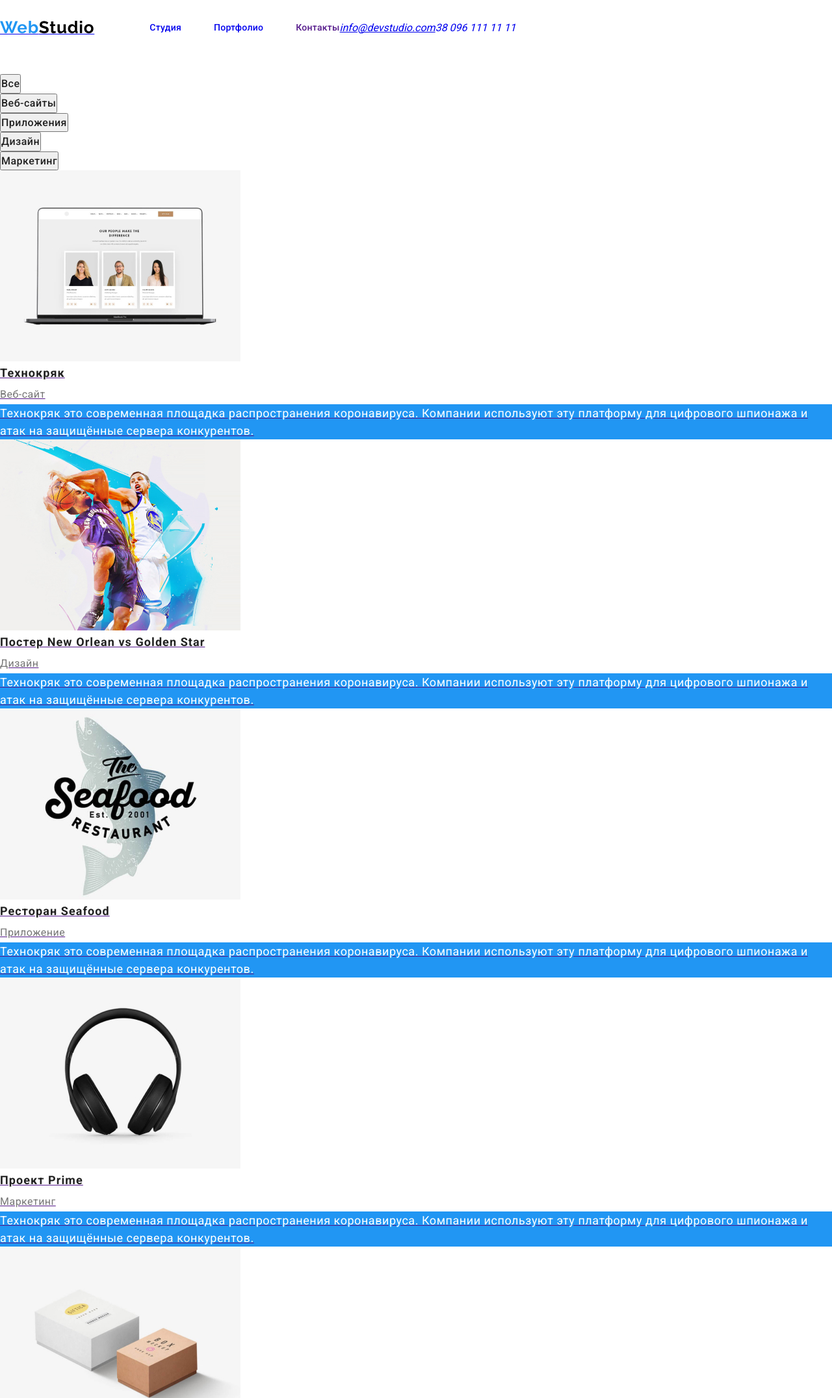
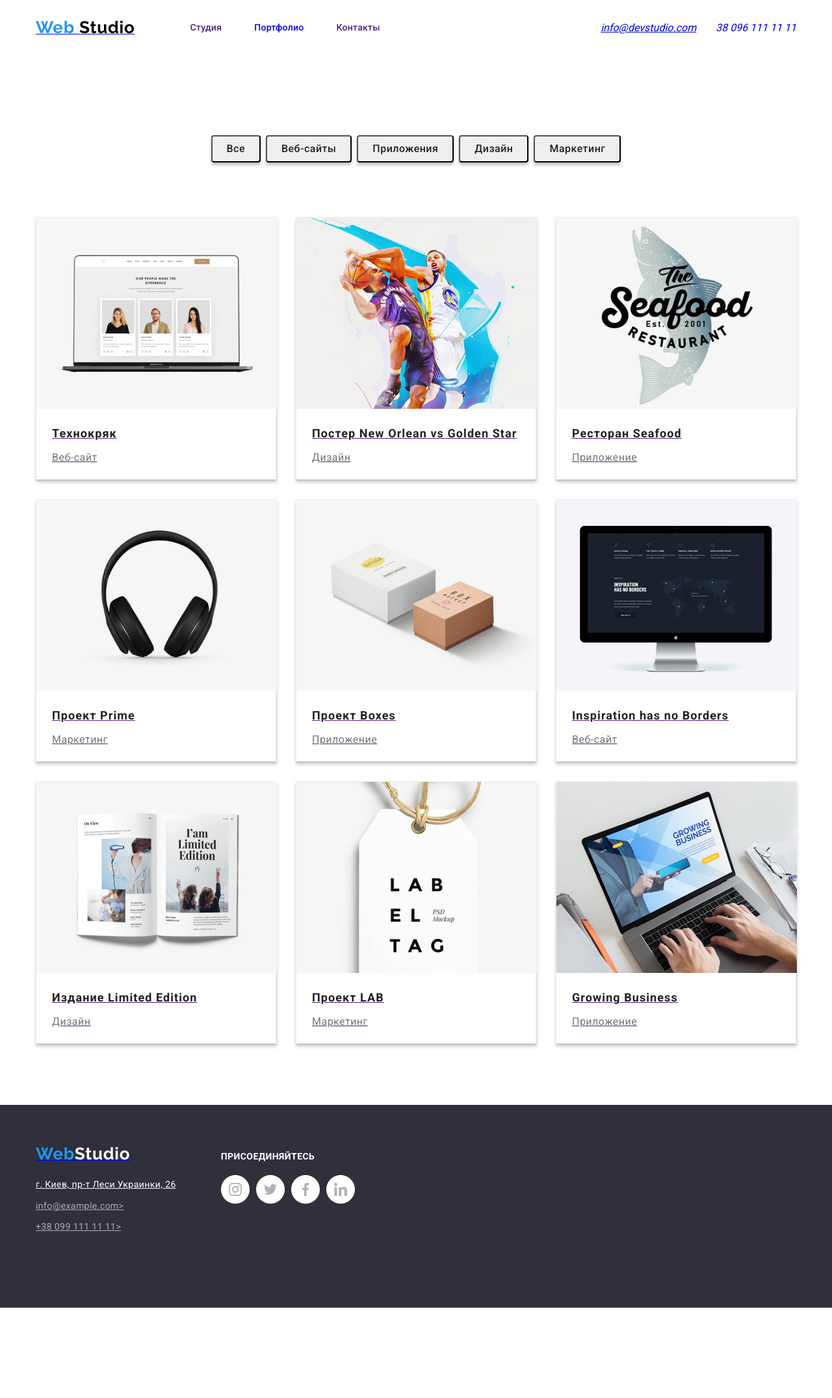
Before and after one commit to Oleg-ua7/goit-markup-hw-03, a plain HTML site: page portfolio.html in a window 1280 px wide. Shown: the part 29-2180 px from the top of the page at 65% size. After the commit the page ends 2041 px from the top, so only its background shows below. Drawn offline with Linux system fonts and the light colour scheme.

Commit message:
Добавляет стили портфолио

```diff
--- a/css/style.css
+++ b/css/style.css
@@ -47,6 +47,11 @@ img {
 .logo:hover,
 .logo:focus {
   color: var(--accent-color);
+}
+
+.navigation-link-logo {
+  padding-top: 24px;
+  padding-bottom: 25px;
 }
 
 .logo-item {
@@ -173,6 +178,7 @@ img {
 
 .hero {
   display: flex;
+  padding-bottom: 200px;
 }
 
 .hero-title {
@@ -181,7 +187,7 @@ img {
   font-size: 56px;
   line-height: 1.43;
   text-align: center;
-  margin-top: 0px;
+  margin-top: 200px;
   margin-bottom: 30px;
 }
 
@@ -309,6 +315,8 @@ h1 {
 /*our team*/
 
 .our-team {
+  /* background-color: #f5f4fa; */
+  padding-top: 94px;
   padding-bottom: 94px;
 }
 
@@ -347,7 +355,12 @@ h1 {
 
 /*clients*/
 
+.doing {
+  padding-top: 94px;
+}
+
 .clients {
+  padding-top: 94px;
   padding-bottom: 94px;
 }
 
@@ -363,11 +376,20 @@ h1 {
   background-color: var(--accent-color);
 }
 
-..title-doing-icon {
+/* .title-doing-icon {
   margin-top: 20px;
   margin-right: 63px;
   margin-bottom: 20px;
   margin-left: 63px;
+} */
+
+.title-doing-icon {
+  display: flex;
+  justify-content: center;
+  align-items: center;
+  border: 1px solid;
+  width: 170px;
+  height: 90px;
 }
 
 .title-doing-item {
@@ -375,10 +397,13 @@ h1 {
   justify-content: center;
 }
 
-.title-doing-list {
+/* .title-doing-list {
   border: 1px solid;
   width: 170px;
   height: 90px;
+} */
+
+.title-doing-list:not(:last-child) {
   margin-right: 30px;
 }
 
@@ -398,9 +423,13 @@ h1 {
 .studio:focus {
 }
 
+/* .address {
+  display: flex;
+  justify-content: space-around;
+} */
+
 .address-subtitle {
   display: flex;
-  padding-bottom: 94px;
   list-style: none;
   text-decoration: none;
 }
@@ -449,7 +478,70 @@ h1 {
   color: var(--primary-white-color);
 }
 
+.footer {
+  background-color: #2f303a;
+}
+
+.footer-logo {
+  margin-right: 69px;
+}
+
+.footer-logo-link {
+  display: block;
+  margin-bottom: 20px;
+}
+
+.footer-address-link {
+  margin-bottom: 9px;
+}
+
+.footer-social-icon {
+  display: flex;
+  justify-content: center;
+}
+
+.join-center {
+  display: flex;
+  align-items: center;
+  margin-bottom: 20px;
+}
+
+.footer-center {
+  margin-bottom: 100px;
+  margin-right: 94px;
+}
+
+.footer-container {
+  display: flex;
+  padding-top: 60px;
+  padding-bottom: 60px;
+  align-items: baseline;
+}
+
+.footer-icon-lable:not(:last-child) {
+  margin-right: 10px;
+}
+
+/* .footer-icon-lable:last-child {
+  margin-right: 0px;
+} */
+
 /*portfolio*/
+
+.button {
+  display: flex;
+  justify-content: center;
+  /* padding-top: 93px; */
+}
+
+.portfolio-content {
+  padding-top: 93px;
+  padding-bottom: 50px;
+}
+
+.portfolio-btn-item:not(:last-child) {
+  margin-right: 8px;
+}
 
 .portfolio-btn {
   font-family: var(--main-font);
@@ -460,6 +552,12 @@ h1 {
   text-align: center;
   letter-spacing: 0.03em;
   color: var(--primary-text-color);
+  padding-top: 6px;
+  padding-right: 22px;
+  padding-bottom: 6px;
+  padding-left: 22px;
+  box-shadow: 0px 4px 4px rgba(0, 0, 0, 0.25);
+  border-radius: 4px;
 }
 
 .portfolio-btn:hover,
@@ -500,3 +598,44 @@ h1 {
   color: var(--primary-white-color);
   background-color: var(--accent-color);
 }
+
+.flex-container {
+  display: flex;
+  flex-wrap: wrap;
+  padding-top: 34px;
+  padding-bottom: 93.86px;
+}
+
+.flex-element {
+  width: 370px;
+  height: 404px;
+  margin-right: 30px;
+  margin-bottom: 30px;
+  border: 1px solid #eeeeee;
+  box-shadow: 1px 4px 6px rgba(0, 0, 0, 0.16), 0px 4px 4px rgba(0, 0, 0, 0.06),
+    0px 1px 1px rgba(0, 0, 0, 0.12);
+}
+
+.flex-element:nth-child(3n) {
+  margin-right: 0;
+}
+
+.flex-element:nth-last-child(-n + 3) {
+  margin-bottom: 0;
+}
+
+.portfolio-img {
+  margin-bottom: 20px;
+}
+
+.title-item {
+  margin-right: 24px;
+  margin-bottom: 4px;
+  margin-left: 24px;
+}
+
+.description-item {
+  margin-right: 24px;
+  margin-bottom: 20px;
+  margin-left: 24px;
+}
--- a/portfolio.html
+++ b/portfolio.html
@@ -14,13 +14,15 @@
 <body>
   <!-- Шапка сайта -->
   <header class="header">
+    <div class="container">
       <nav class="navigation">
-      <a href="/">
-        <span class="logo">Web</span><span class="logo-item">Studio</span></a>
+        <a class="navigation-link-logo" href="./index.html">
+          <span class="logo">Web </span>
+          <span class="logo-item">Studio</span></a>
 
         <ul class="navigation-list list">
           <li class="navigation-list-item">
-          <a class="navigation-list-link link" href="./index.html" class="link">Студия</a>
+            <a class="navigation-list-link link" href="" class="link">Студия</a>
           </li>
           <li class="navigation-list-item">
             <a class="navigation-list-link link" href="./portfolio.html" class="link">Портфолио</a>
@@ -29,9 +31,9 @@
             <a class="header-list-link link" href="">Контакты</a>
           </li>
         </ul>
-
+        <div class="header-utils">
           <ul class="address">
-        <li>
+            <li class="address-mail">
               <address>
                 <a class="header-mail-link" href="mailto:info@devstudio.com">info@devstudio.com</a>
               </address>
@@ -42,128 +44,152 @@
               </address>
             </li>
           </ul>
+        </div>
       </nav>
+    </div>
   </header>
 
     <main>
       <!-- Преимущества -->
      <section class="portfolio" >
        <h1 hidden>Портфолио</h1>
-      <ul class="button address" >
-        <li><button class="portfolio-btn" type="button" >Все</button></li>
-        <li><button class="portfolio-btn" type="button" >Веб-сайты</button></li>
-        <li><button class="portfolio-btn" type="button" >Приложения</button></li>
-        <li><button class="portfolio-btn" type="button" >Дизайн</button></li>
-        <li><button class="portfolio-btn" type="button" >Маркетинг</button></li>
+       <div class="container portfolio-content">
+          <ul class="button address">
+            <li class="portfolio-btn-item" ><button class="portfolio-btn" type="button">Все</button></li>
+            <li class="portfolio-btn-item" ><button class="portfolio-btn" type="button">Веб-сайты</button></li>
+            <li class="portfolio-btn-item" ><button class="portfolio-btn" type="button">Приложения</button></li>
+            <li class="portfolio-btn-item" ><button class="portfolio-btn" type="button">Дизайн</button></li>
+            <li class="portfolio-btn-item" ><button class="portfolio-btn" type="button">Маркетинг</button></li>
           </ul>
-      <ul class="address" >
-        <li>
+       </div>
+
+       <div class="container">
+          <ul class="address flex-container">
+            <li class="flex-element">
               <a href="">
-          <img src="./images/portfolio/noteb.jpg" alt="Ноутбук" width="370" height="294">
-          <h2 class="portfolio-title" >Технокряк</h2>
-          <p class="portfolio-description" >Веб-сайт</p>
-          <p class="portfolio-description-item" >Технокряк это современная площадка распространения коронавируса. Компании используют эту платформу для цифрового
-          шпионажа и атак на защищённые сервера конкурентов.</p>
+                <img class="portfolio-img" src="./images/portfolio/noteb.jpg" alt="Ноутбук" width="370" height="294">
+                  <h2 class="portfolio-title title-item ">Технокряк</h2>
+                  <p class="portfolio-description description-item">Веб-сайт</p>
+                <!-- <p class="portfolio-description-item">Технокряк это современная площадка распространения коронавируса. Компании
+                  используют эту платформу для цифрового
+                  шпионажа и атак на защищённые сервера конкурентов.</p> -->
               </a>
             </li>
-        <li>
+            <li class="flex-element">
               <a href="">
-          <img src="./images/portfolio/new-orlean.jpg" alt="Баскетболист" width="370" height="294">
-          <h2 class="portfolio-title" >Постер New Orlean vs Golden Star</h2>
-          <p class="portfolio-description" >Дизайн</p>
-          <p class="portfolio-description-item" >Технокряк это современная площадка распространения коронавируса. Компании используют эту платформу для цифрового шпионажа и атак на защищённые сервера конкурентов.</p>
+                <img class="portfolio-img" src="./images/portfolio/new-orlean.jpg" alt="Баскетболист" width="370" height="294">
+                <h2 class="portfolio-title title-item ">Постер New Orlean vs Golden Star</h2>
+                <p class="portfolio-description description-item ">Дизайн</p>
+                <!-- <p class="portfolio-description-item">Технокряк это современная площадка распространения коронавируса. Компании
+                  используют эту платформу для цифрового шпионажа и атак на защищённые сервера конкурентов.</p> -->
               </a>
             </li>
-        <li>
+            <li class="flex-element">
               <a href="">
-          <img src="./images/portfolio/restoran.jpg" alt="Логотип" width="370" height="294">
-          <h2 class="portfolio-title" >Ресторан Seafood</h2>
-          <p class="portfolio-description" >Приложение</p>
-          <p class="portfolio-description-item" >Технокряк это современная площадка распространения коронавируса. Компании используют эту платформу для цифрового шпионажа и атак на защищённые сервера конкурентов.</p>
+                <img class="portfolio-img" src="./images/portfolio/restoran.jpg" alt="Логотип" width="370" height="294">
+                <h2 class="portfolio-title title-item ">Ресторан Seafood</h2>
+                <p class="portfolio-description description-item ">Приложение</p>
+                <!-- <p class="portfolio-description-item">Технокряк это современная площадка распространения коронавируса. Компании
+                  используют эту платформу для цифрового шпионажа и атак на защищённые сервера конкурентов.</p> -->
               </a>
             </li>
-        <li>
+            <li class="flex-element">
               <a href="">
-          <img src="./images/portfolio/project-prime.jpg" alt="Наушники" width="370" height="294">
-          <h2 class="portfolio-title" >Проект Prime</h2>
-          <p class="portfolio-description" >Маркетинг</p>
-          <p class="portfolio-description-item" >Технокряк это современная площадка распространения коронавируса. Компании используют эту платформу для цифрового шпионажа и атак на защищённые сервера конкурентов.</p>
+                <img class="portfolio-img" src="./images/portfolio/project-prime.jpg" alt="Наушники" width="370" height="294">
+                <h2 class="portfolio-title title-item ">Проект Prime</h2>
+                <p class="portfolio-description description-item ">Маркетинг</p>
+                <!-- <p class="portfolio-description-item">Технокряк это современная площадка распространения коронавируса. Компании
+                  используют эту платформу для цифрового шпионажа и атак на защищённые сервера конкурентов.</p> -->
               </a>
             </li>
-        <li>
+            <li class="flex-element">
               <a href="">
-          <img src="./images/portfolio/box.jpg" alt="Коробки" width="370" height="294">
-          <h2 class="portfolio-title" >Проект Boxes</h2>
-          <p class="portfolio-description" >Приложение</p>
-          <p class="portfolio-description-item" >Технокряк это современная площадка распространения коронавируса. Компании используют эту платформу для цифрового шпионажа и атак на защищённые сервера конкурентов.</p>
+                <img class="portfolio-img" src="./images/portfolio/box.jpg" alt="Коробки" width="370" height="294">
+                <h2 class="portfolio-title title-item ">Проект Boxes</h2>
+                <p class="portfolio-description description-item ">Приложение</p>
+                <!-- <p class="portfolio-description-item">Технокряк это современная площадка распространения коронавируса. Компании
+                  используют эту платформу для цифрового шпионажа и атак на защищённые сервера конкурентов.</p> -->
               </a>
             </li>
-        <li>
+            <li class="flex-element">
               <a href="">
-          <img src="./images/portfolio/monitor.jpg" alt="Монитор" width="370" height="294">
-          <h2 class="portfolio-title" >Inspiration has no Borders</h2>
-          <p class="portfolio-description" >Веб-сайт</p>
-          <p class="portfolio-description-item" >Технокряк это современная площадка распространения коронавируса. Компании используют эту платформу для цифрового шпионажа и атак на защищённые сервера конкурентов.</p>
+                <img class="portfolio-img" src="./images/portfolio/monitor.jpg" alt="Монитор" width="370" height="294">
+                <h2 class="portfolio-title title-item ">Inspiration has no Borders</h2>
+                <p class="portfolio-description description-item ">Веб-сайт</p>
+                <!-- <p class="portfolio-description-item">Технокряк это современная площадка распространения коронавируса. Компании
+                  используют эту платформу для цифрового шпионажа и атак на защищённые сервера конкурентов.</p> -->
               </a>
             </li>
-        <li>
+            <li class="flex-element">
               <a href="">
-          <img src="./images/portfolio/boock.jpg" alt="Книга" width="370" height="294">
-          <h2 class="portfolio-title" >Издание Limited Edition</h2>
-          <p class="portfolio-description" >Дизайн</p>
-          <p class="portfolio-description-item" >Технокряк это современная площадка распространения коронавируса. Компании используют эту платформу для цифрового шпионажа и атак на защищённые сервера конкурентов.</p>
+                <img class="portfolio-img" src="./images/portfolio/boock.jpg" alt="Книга" width="370" height="294">
+                <h2 class="portfolio-title title-item ">Издание Limited Edition</h2>
+                <p class="portfolio-description description-item ">Дизайн</p>
+                <!-- <p class="portfolio-description-item">Технокряк это современная площадка распространения коронавируса. Компании
+                  используют эту платформу для цифрового шпионажа и атак на защищённые сервера конкурентов.</p> -->
               </a>
             </li>
-        <li>
+            <li class="flex-element">
               <a href="">
-          <img src="./images/portfolio/lable.jpg" alt="Бирка" width="370" height="294">
-          <h2 class="portfolio-title" >Проект LAB</h2>
-          <p class="portfolio-description" >Маркетинг</p>
-          <p class="portfolio-description-item" >Технокряк это современная площадка распространения коронавируса. Компании используют эту платформу для цифрового шпионажа и атак на защищённые сервера конкурентов.</p>
+                <img class="portfolio-img" src="./images/portfolio/lable.jpg" alt="Бирка" width="370" height="294">
+                <h2 class="portfolio-title title-item ">Проект LAB</h2>
+                <p class="portfolio-description description-item ">Маркетинг</p>
+                <!-- <p class="portfolio-description-item">Технокряк это современная площадка распространения коронавируса. Компании
+                  используют эту платформу для цифрового шпионажа и атак на защищённые сервера конкурентов.</p> -->
               </a>
             </li>
-        <li>
+            <li class="flex-element">
               <a href="">
-          <img src="./images/portfolio/noteboock.jpg" alt="Ноутбук" width="370" height="294">
-          <h2 class="portfolio-title" >Growing Business</h2>
-          <p class="portfolio-description" >Приложение</p>
-          <p class="portfolio-description-item" >Технокряк это современная площадка распространения коронавируса. Компании используют эту платформу для цифрового шпионажа и атак на защищённые сервера конкурентов.</p>
+                <img class="portfolio-img" src="./images/portfolio/noteboock.jpg" alt="Ноутбук" width="370" height="294">
+                <h2 class="portfolio-title title-item ">Growing Business</h2>
+                <p class="portfolio-description description-item ">Приложение</p>
+                <!-- <p class="portfolio-description-item">Технокряк это современная площадка распространения коронавируса. Компании
+                  используют эту платформу для цифрового шпионажа и атак на защищённые сервера конкурентов.</p> -->
               </a>
             </li>
           </ul>
+         </div>
+
+       </div>
+
      </section>
 <footer class="footer">
-  <div>
-    <a href="/">
+  <div class="container">
+    <div class="footer-container">
+      <div class="footer-logo">
+        <a class="footer-logo-link" href="/">
           <span class="logo">Web</span><span class="studio">Studio</span></a>
         <ul class="address">
-      <li>
+          <li class="footer-address-link">
             <a class="address-link" href="#"><span>г. Киев, пр-т Леси Украинки, 26</span></a>
           </li>
-      <li>
+          <li class="footer-address-link">
             <a class="footer-link-item" href="mailto:info@example.com">info@example.com></a>
           </li>
-      <li>
+          <li class="footer-tell">
             <a class="footer-link-item" href="tel:+380991111111">+38 099 111 11 11></a>
           </li>
         </ul>
       </div>
-  <div>
-    <b class="join">присоединяйтесь</b>
-    <ul class="address">
-      <li>
+
+      <div class="footer-center">
+        <b class="join join-center">присоединяйтесь</b>
+        <ul class="address footer-social-icon">
+          <li class="footer-icon-lable">
             <a href="#" aria-label="Ссылка на инстаграм"><img src="./images/icon/Inst-2.svg" alt="инстаграм" /></a>
-      </li>
-      <li>
+          </li class="footer-icon-lable">
+          <li class="footer-icon-lable">
             <a href="#" aria-label="Ссылка на твитер"><img src="./images/icon/Twitter.svg" alt="твитер" /></a>
           </li>
-      <li>
+          <li class="footer-icon-lable">
             <a href="#" aria-label="Ссылка на фейсбук"><img src="./images/icon/Faceb.svg" alt="фейсбук" /></a>
           </li>
-      <li>
+          <li class="footer-icon-lable">
             <a href="#" aria-label="Ссылка на линкедин"><img src="./images/icon/In.svg" alt="линкедин" /></a>
           </li>
         </ul>
+      </div>
+    </div>
   </div>
 </footer>
 </body>
```
Also changed, not shown: index.html (+27 -21 lines), images/heder-img/Header img.jpg (added). Lines whose indentation alone changed are shown as unchanged.
